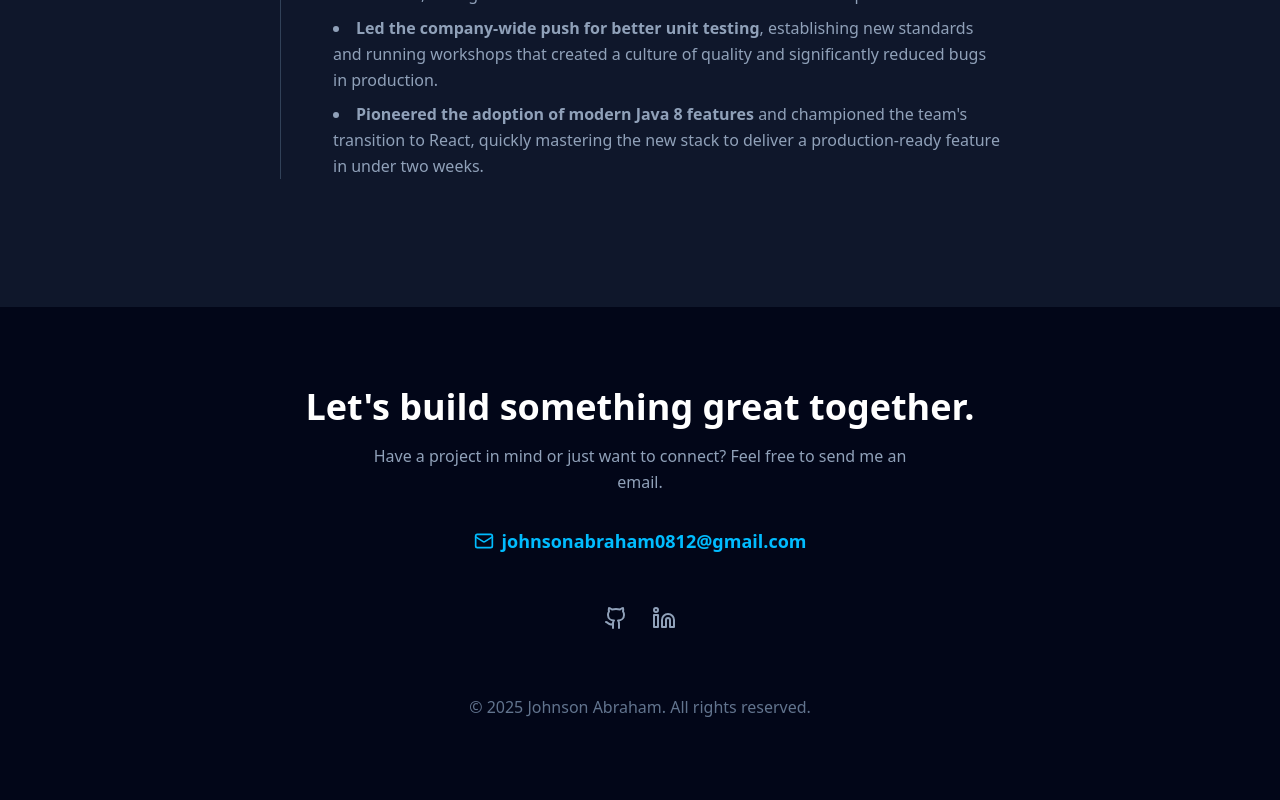
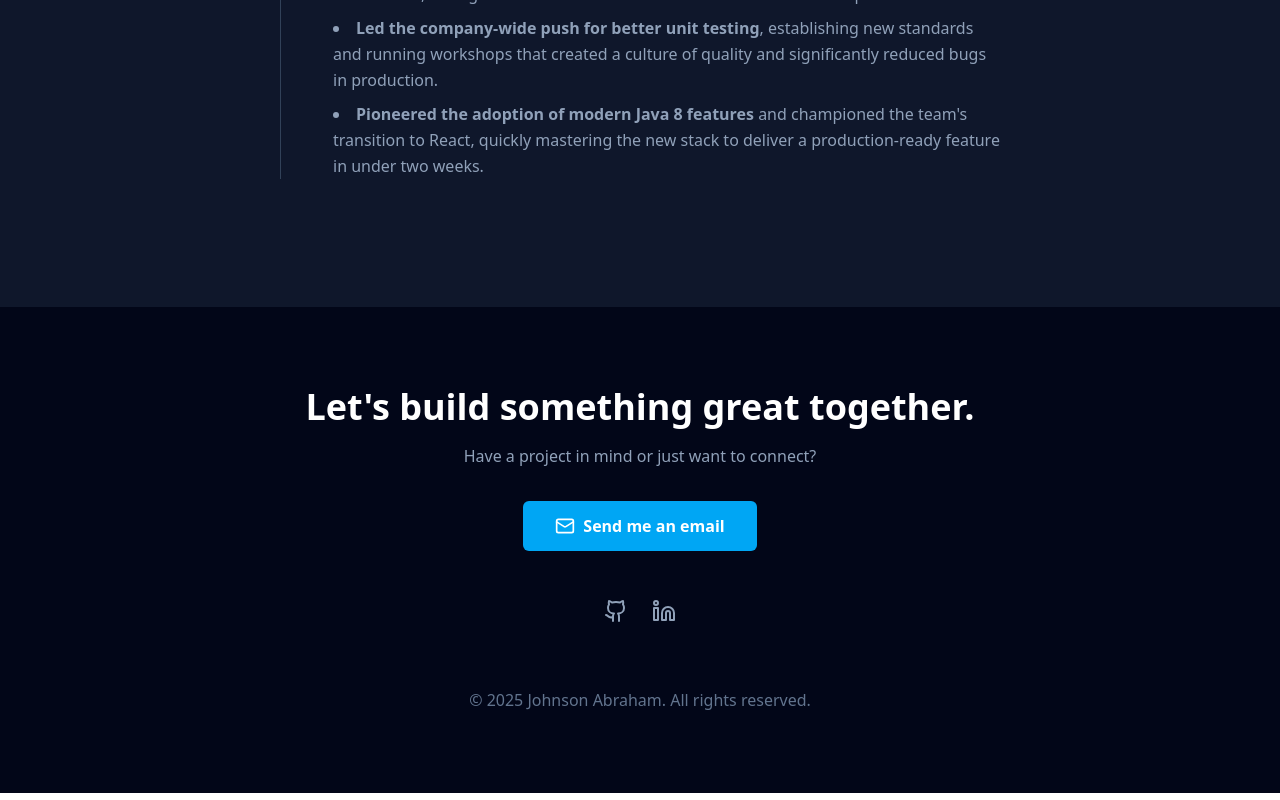
Before and after one commit to nunnarivu-labs/johnson-abraham.github.io, a React (Vite) app: page / in a window 1280 px wide. Shown: the part 4192-4992 px from the top of the page. Built offline with nearby package versions, Linux system fonts and the light colour scheme.

Commit message:
update email and change it to a button

```diff
--- a/src/App.tsx
+++ b/src/App.tsx
@@ -451,15 +451,14 @@ export default function App() {
             Let's build something great together.
           </h2>
           <p className="mt-4 text-slate-400 max-w-xl mx-auto">
-            Have a project in mind or just want to connect? Feel free to send me
-            an email.
+            Have a project in mind or just want to connect?
           </p>
           <div className="mt-8">
             <a
-              href="mailto:johnsonabraham0812@gmail.com"
-              className="inline-flex items-center gap-2 text-lg font-semibold text-sky-400 hover:text-sky-300 transition-colors"
+              href="mailto:johnsonabraham@nunnarivulabs.in"
+              className="inline-flex items-center gap-2 bg-sky-500 text-white font-semibold px-8 py-3 rounded-md hover:bg-sky-600 transition-transform hover:scale-105"
             >
-              <Mail className="h-5 w-5" /> johnsonabraham0812@gmail.com
+              <Mail className="h-5 w-5" /> Send me an email
             </a>
           </div>
           <div className="mt-12 flex justify-center space-x-6">
```
